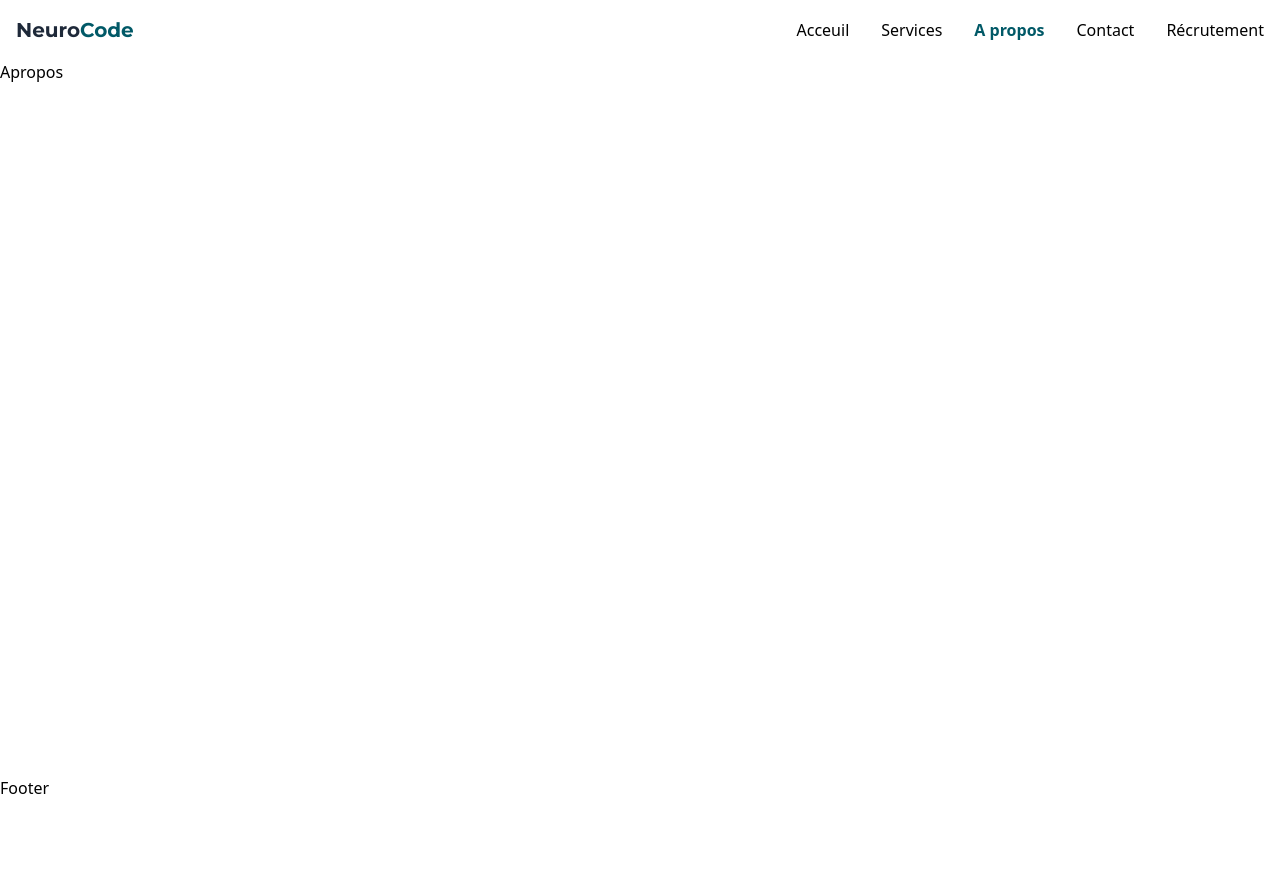
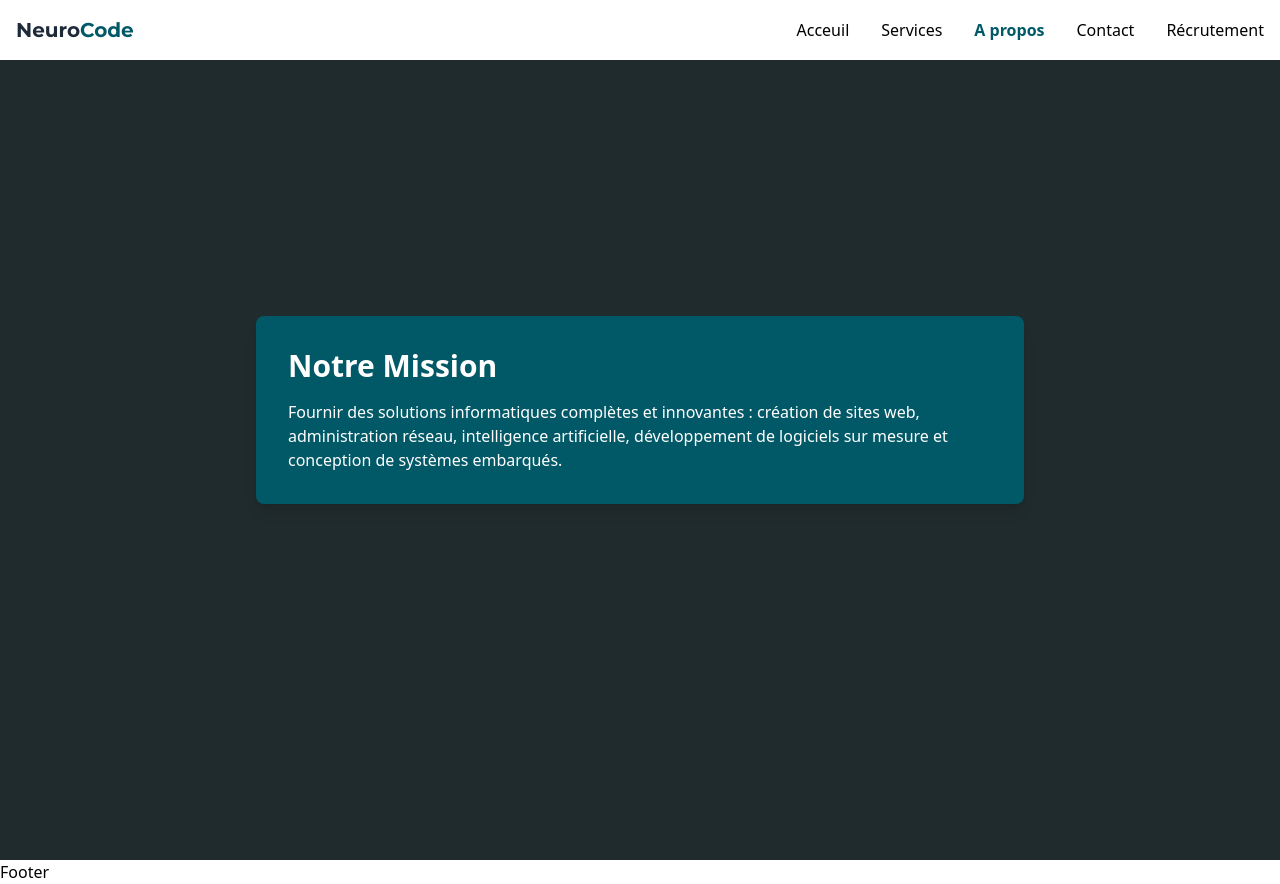
Before and after one commit to Hasina001/NeuroCode, a React (Vite) app in the folder web/: page /a_propos in a window 1280 px wide. Before the commit the page ends 800 px from the top, so only its background shows below. Built offline with nearby package versions, Linux system fonts and the light colour scheme.

Commit message:
initiation apropos

```diff
--- a/web/eslint.config.js
+++ b/web/eslint.config.js
@@ -23,7 +23,7 @@ export default defineConfig([
       },
     },
     rules: {
-      'no-unused-vars': ['error', { varsIgnorePattern: '^[A-Z_]' }],
+      'no-unused-vars': ['error', { varsIgnorePattern: '^(motion|AnimatePresence)$'  }],
     },
   },
 ])
--- a/web/package.json
+++ b/web/package.json
@@ -11,6 +11,7 @@
   },
   "dependencies": {
     "@tailwindcss/vite": "^4.1.11",
+    "framer-motion": "^12.23.12",
     "react": "^19.1.1",
     "react-dom": "^19.1.1",
     "react-router-dom": "^7.8.0",
--- a/web/src/pages/miniPages/Apropos.jsx
+++ b/web/src/pages/miniPages/Apropos.jsx
@@ -1,8 +1,41 @@
-import React from 'react'
+import { motion } from "framer-motion";
 
 const Apropos = () => {
   return (
-    <div>Apropos</div>
+    <div className="overflow-x-hidden">
+      {/* Premier bloc */}
+      <section className="min-sm:h-screen flex flex-col justify-center items-center bg-[#202B2D] text-white px-6">
+
+        {/* Mission */}
+        <motion.div
+          initial={{ x: -200, opacity: 0 }}
+          whileInView={{ x: 0, opacity: 1 }}
+          transition={{ duration: 0.8 }}
+          viewport={{ once: true }}
+          className="bg-[#015967] p-8 m-4 rounded-lg shadow-lg max-w-3xl"
+        >
+          <h2 className="text-3xl font-bold mb-4">Notre Mission</h2>
+          <p>
+            Fournir des solutions informatiques complètes et innovantes :
+            création de sites web, administration réseau, intelligence artificielle,
+            développement de logiciels sur mesure et conception de systèmes embarqués.
+          </p>
+        </motion.div>
+
+        {/* Vison */}
+        <motion.div
+          initial={{ x: -200, opacity: 0 }}
+        >
+          <h2 className="text-3xl font-bold mb-4">Notre vision</h2>
+          <p>
+            Devenir un leader en solutions technologiques innovantes, en alliant expertise
+            technique et créativité pour accompagner la transformation digitale
+            des entreprises partout dans le monde.
+          </p>
+        </motion.div>
+
+      </section>
+    </div>
   )
 }
 
--- a/web/src/pages/miniPages/Contact.jsx
+++ b/web/src/pages/miniPages/Contact.jsx
@@ -2,7 +2,9 @@ import React from 'react'
 
 const Contact = () => {
   return (
-    <div>Contact</div>
+    <div>
+
+    </div>
   )
 }
 
```
Also changed, not shown: 1 other file (tests, documents, lock files or other folders).
